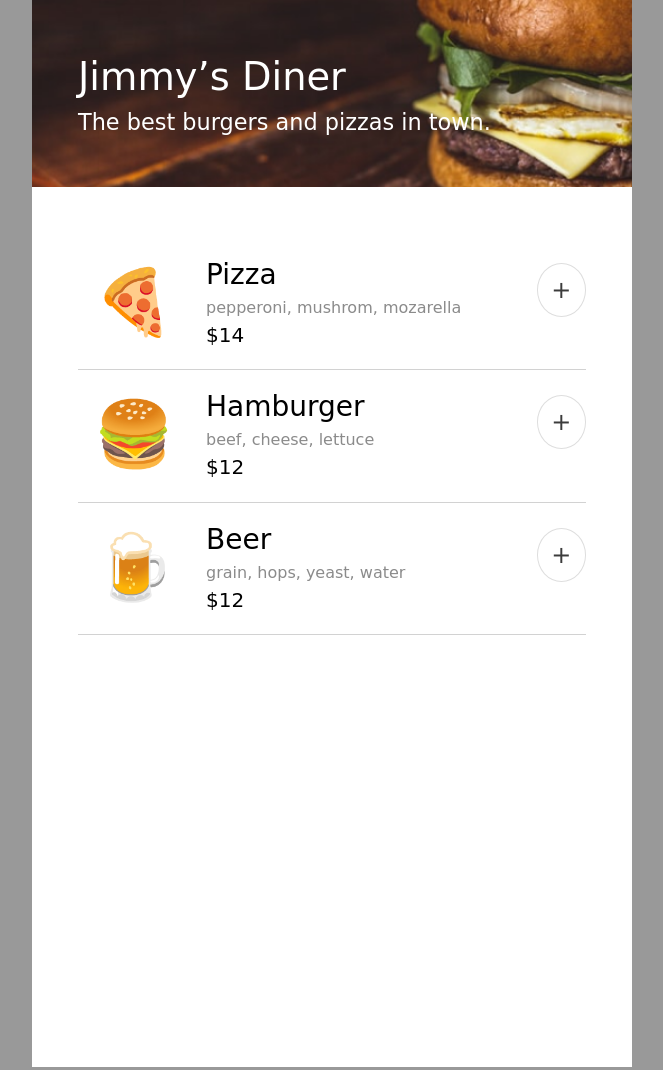
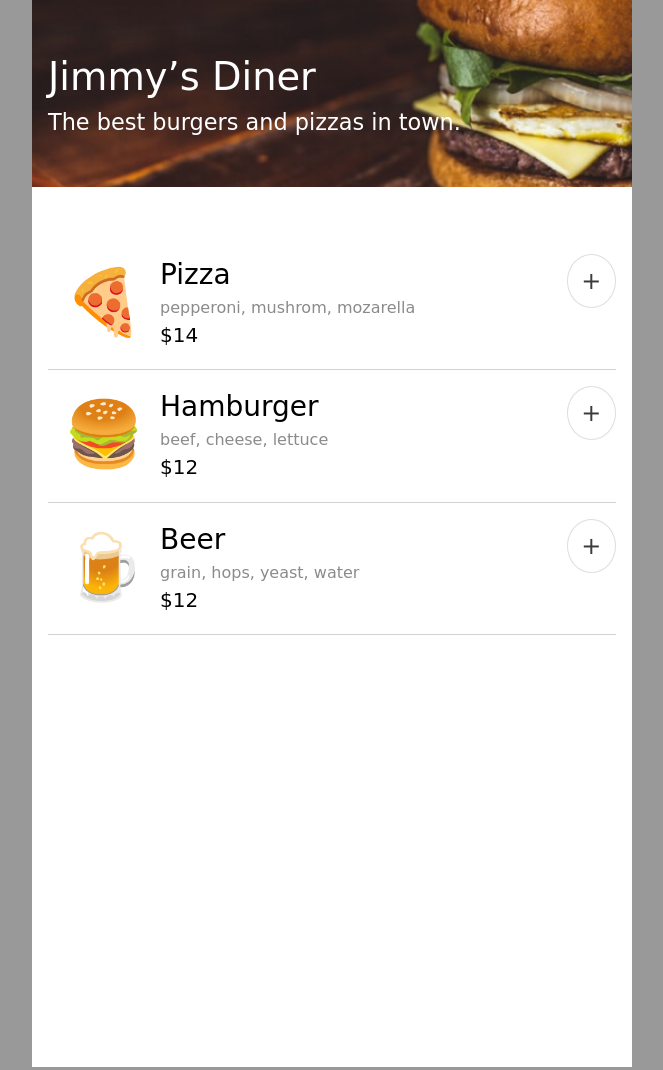
Before and after one commit to jumaHarun/diner, a plain HTML site: page index.html in a window 1280 px wide. Shown: the whole page, without its empty margins (308-971 px from the left). Drawn offline with Linux system fonts and the light colour scheme; a web font is replaced by a local one.

Commit message:
replaced add-to-cart button position absolute with float

```diff
--- a/index.js
+++ b/index.js
@@ -140,11 +140,11 @@ function getMenuItemsHtml(items) {
                 <p>${image}</p>
             </div>
             <div class="item-details">
+                <button class="add-to-cart" data-cart="${name}">+</button>
                 <h4 class="item-name">${name}</h4>
                 <p class="item-desc">${desc}</p>
                 <p class="item-price">$${price}</p>
 
-                <button class="add-to-cart" data-cart="${name}">+</button>
             </div>
         </div>
         `;
--- a/style.css
+++ b/style.css
@@ -85,7 +85,7 @@ Layout
 .container {
   max-width: 37.5rem;
   background-color: #fff;
-  padding-inline: 2.875rem;
+  padding-inline: 1rem;
   margin: 0 auto;
 }
 
@@ -111,12 +111,8 @@ Layout
 
 .menu-item {
   display: flex;
-  gap: 1rem;
   border-bottom: 1px solid #d2d2d2;
-  position: relative;
-  /* padding-bottom: 3.1875rem;  */
   padding-bottom: 1.2rem;
-  /* margin-bottom: 2.8125rem; */
   margin-bottom: 1rem;
 }
 
@@ -124,6 +120,10 @@ Layout
   font-size: 4rem;
   text-align: center;
   width: 7rem;
+}
+
+.item-details {
+  flex-grow: 1;
 }
 
 .item-desc {
@@ -141,10 +141,8 @@ Layout
   color: #3c3c3c;
   border: 1px solid #dedede;
   border-radius: 50%;
-  position: absolute;
-  top: 9px;
-  right: 0;
   padding: 0.75rem 0.85rem;
+  float: right;
 }
 
 .order {
```
